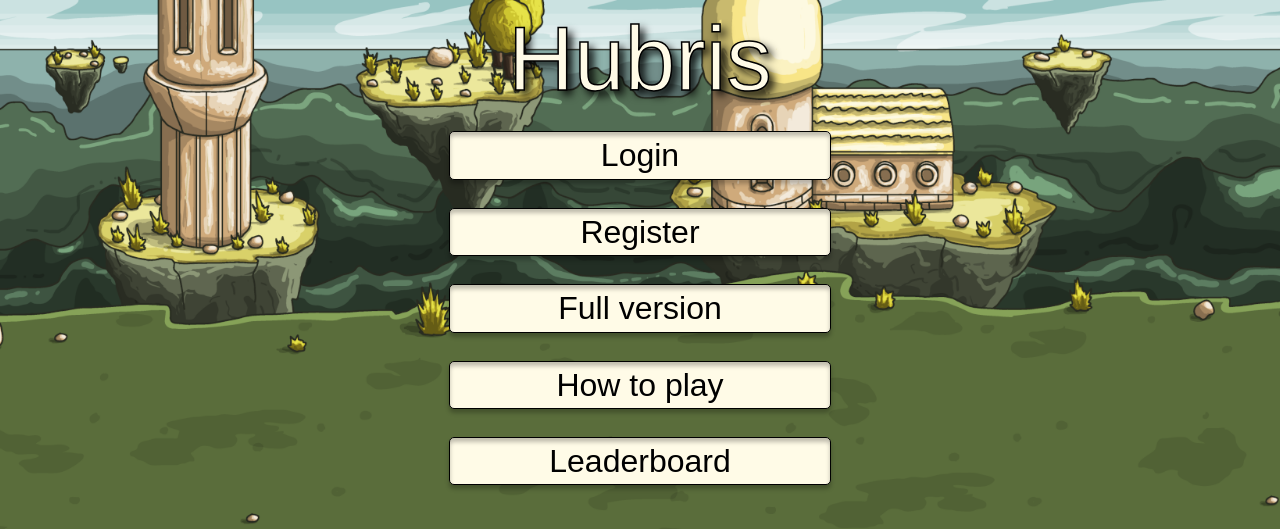
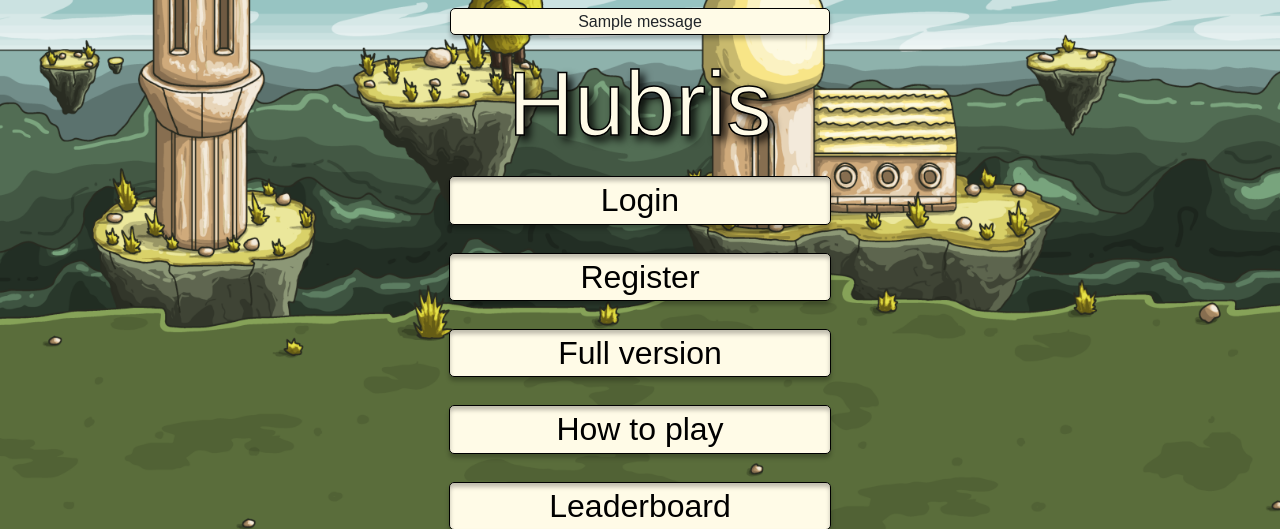
Before and after one commit to JorisPaarde/Hubris, a Django app: page / in a window 1280 px wide. Shown: the top 529 px of the page. Run offline with Django 3.2, Linux system fonts and the light colour scheme; one stand-in notice (Sample message) is shown; some web fonts are replaced.

Commit message:
Added message display

```diff
--- a/home/views.py
+++ b/home/views.py
@@ -33,7 +33,7 @@ def register_request(request):
         else:
             messages.error(request, "Account creation failed")
 
-        return redirect("home:main_menu")
+        return redirect("main_menu")
 
     form = NewUserForm()
 
--- a/templates/base.html
+++ b/templates/base.html
@@ -30,7 +30,21 @@
 <body {% block body_background %}{% endblock %}>
     {% block header %}
     {% endblock %}
+    {% if messages %}
+    <div class="container mt-2">
+        <div class="row">
+        <div class="col-10 offset-1 col-md-6 offset-md-3 col-lg-4 offset-lg-4 text-center menu-banner messages">
+            {% for message in messages %}
+            <span{% if message.tags %} class="{{ message.tags }} align-middle" {% endif %}>{{ message }}</span>
+            {% endfor %}
+        </div>
+    </div>
+    </div>
+
+    {% endif %}
     {% block content %}
     {% endblock %}
+
 </body>
+
 </html>
```
Also changed, not shown: db.sqlite3.
